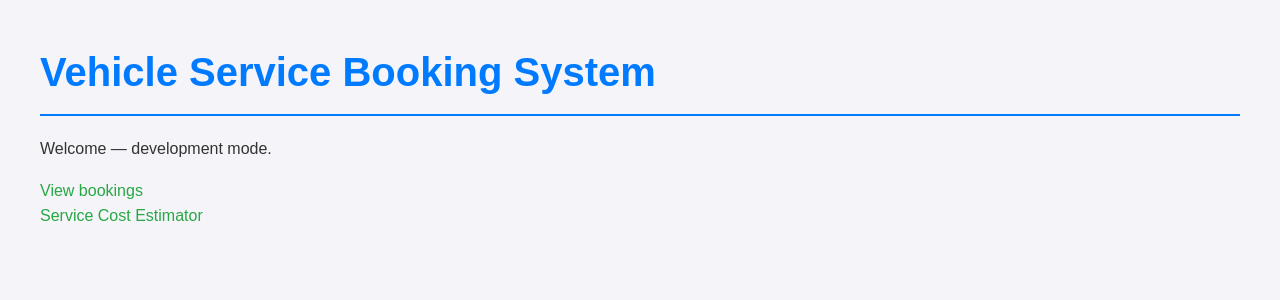
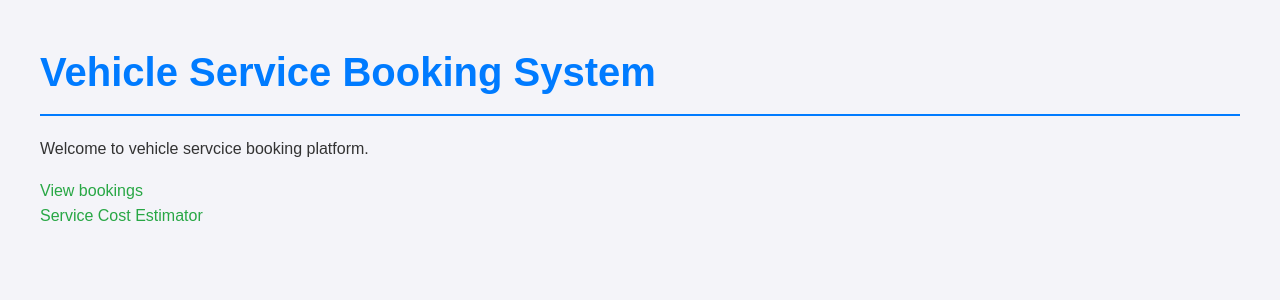
Before and after one commit to reddyganeshp/vehicle-service-booking, a Flask app: page / in a window 1280 px wide. Shown: the top 300 px of the page. Run offline with Flask 3, Linux system fonts and the light colour scheme.

Commit message:
Update pages

```diff
--- a/templates/index.html
+++ b/templates/index.html
@@ -6,7 +6,7 @@
 </head>
 <body>
   <h1>Vehicle Service Booking System</h1>
-  <p>Welcome — development mode.</p>
+  <p>Welcome to vehicle servcice booking platform.</p>
   <a href="/bookings">View bookings</a>
   <br>
   <a href="/estimate">Service Cost Estimator</a>
--- a/templates/list.html
+++ b/templates/list.html
@@ -8,7 +8,7 @@
   <h2>All Bookings</h2>
 
   {% if bookings|length == 0 %}
-    <p>No bookings yet (S3 integration pending).</p>
+    <p>No bookings yet!</p>
   {% else %}
     <ul>
       {% for b in bookings %}
```
